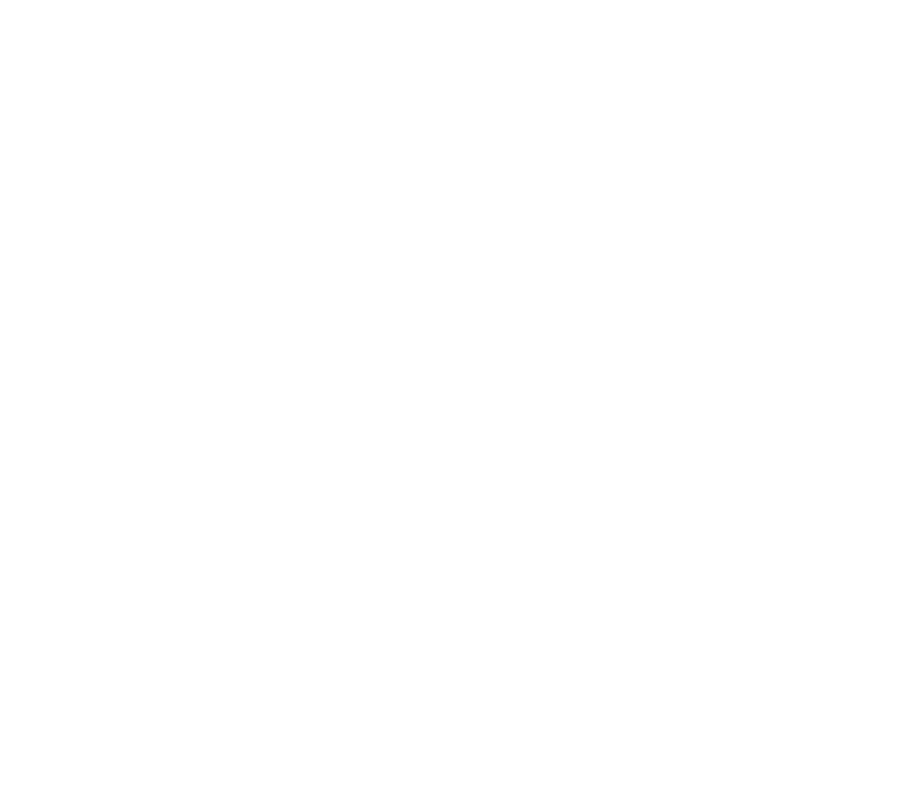
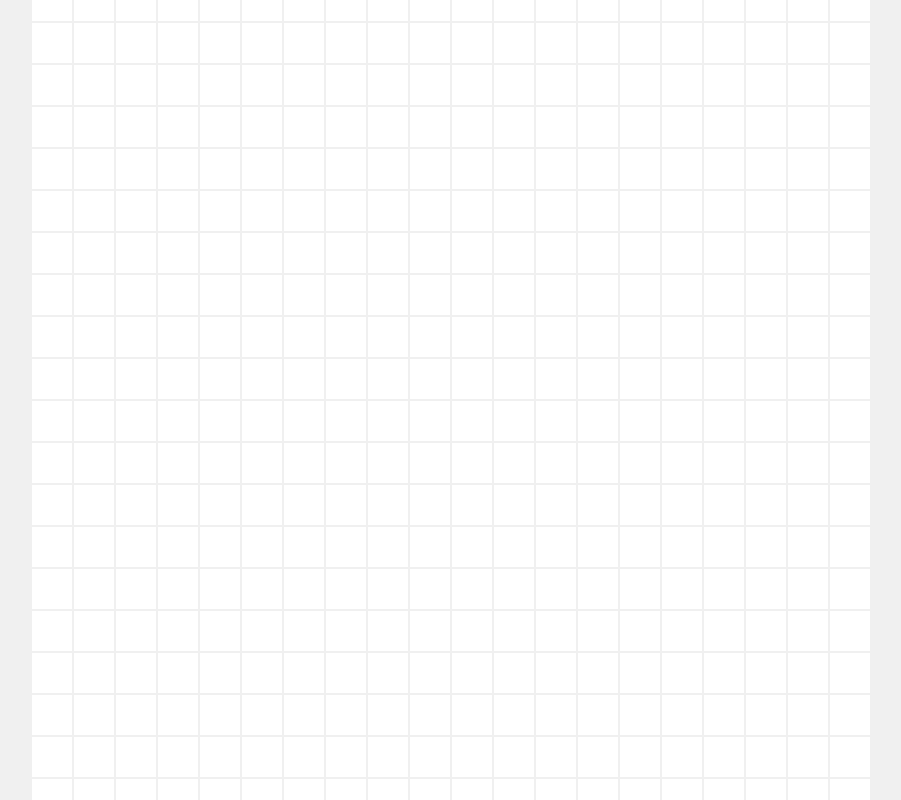
Before and after one commit to acciojob/Color-board-TusharTechs, a website: page main.html in a window 1280 px wide. Shown: the top 800 px of the page, without its empty margins (189-1090 px from the left). Drawn offline with Linux system fonts and the light colour scheme.

Commit message:
created a submission

```diff
--- a/main.html
+++ b/main.html
@@ -1,20 +1,14 @@
-<!DOCTYPE html>
-
-<html>
-
+<html lang="en">
 <head>
-	<link rel="stylesheet" href="styles.css">
+    <meta charset="UTF-8">
+    <meta name="viewport" content="width=device-width, initial-scale=1.0">
+    <title>Color Board</title>
+    <link rel="stylesheet" href="styles.css">
 </head>
-
 <body>
-	<div>
-		<div class='container'>
-			<div class='square'></div>
-		</div>
-	</div>
-    <script type="text/javascript" src="./script.js">
-</script>
-
+    <div class="container">
+        <!-- Generate 800 square boxes dynamically using JavaScript -->
+    </div>
+    <script src="script.js"></script>
 </body>
-
 </html>
--- a/styles.css
+++ b/styles.css
@@ -1,4 +1,24 @@
 /*  your css code here. If applicable */
-.container{
+body {
+    margin: 0;
+    padding: 0;
+    display: flex;
+    justify-content: center;
+    align-items: center;
+    height: 100vh;
+    background-color: #f0f0f0;
+}
 
+.container {
+    display: grid;
+    grid-template-columns: repeat(20, 40px);
+    grid-template-rows: repeat(40, 40px);
+    gap: 2px;
 }
+
+.square {
+    width: 40px;
+    height: 40px;
+    background-color: #fff;
+    transition: background-color 1s ease;
+}
```
